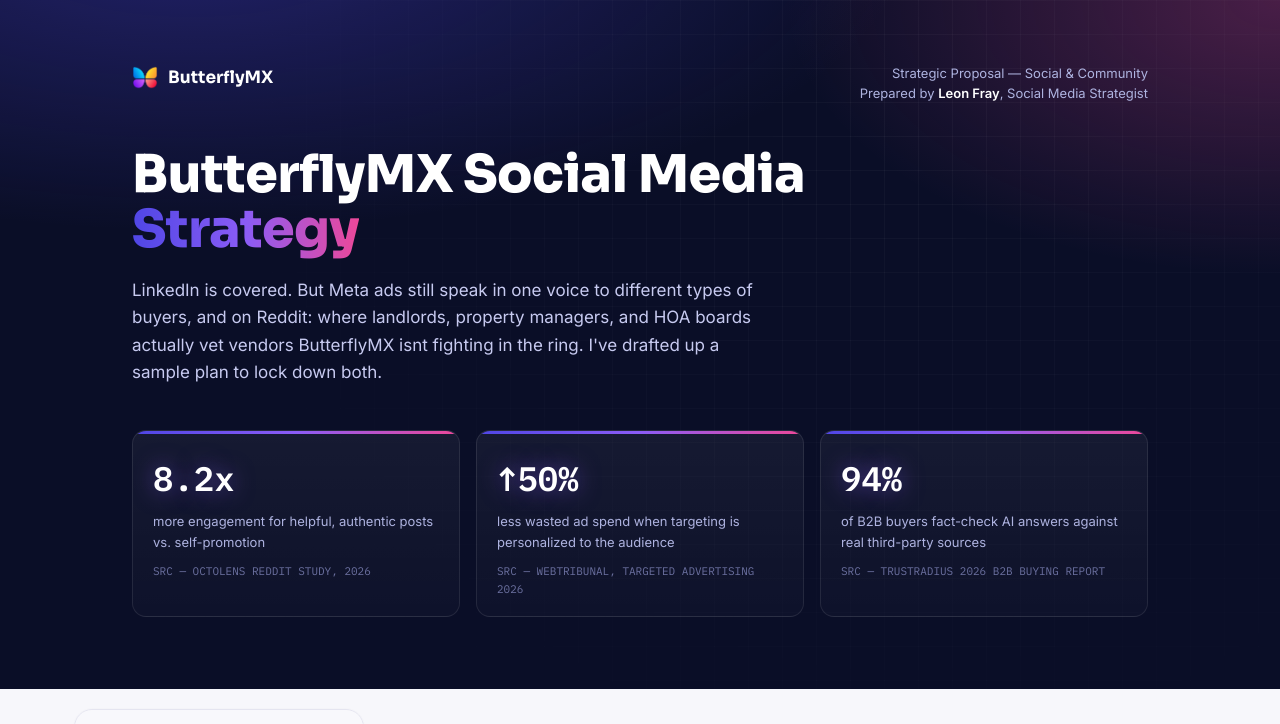
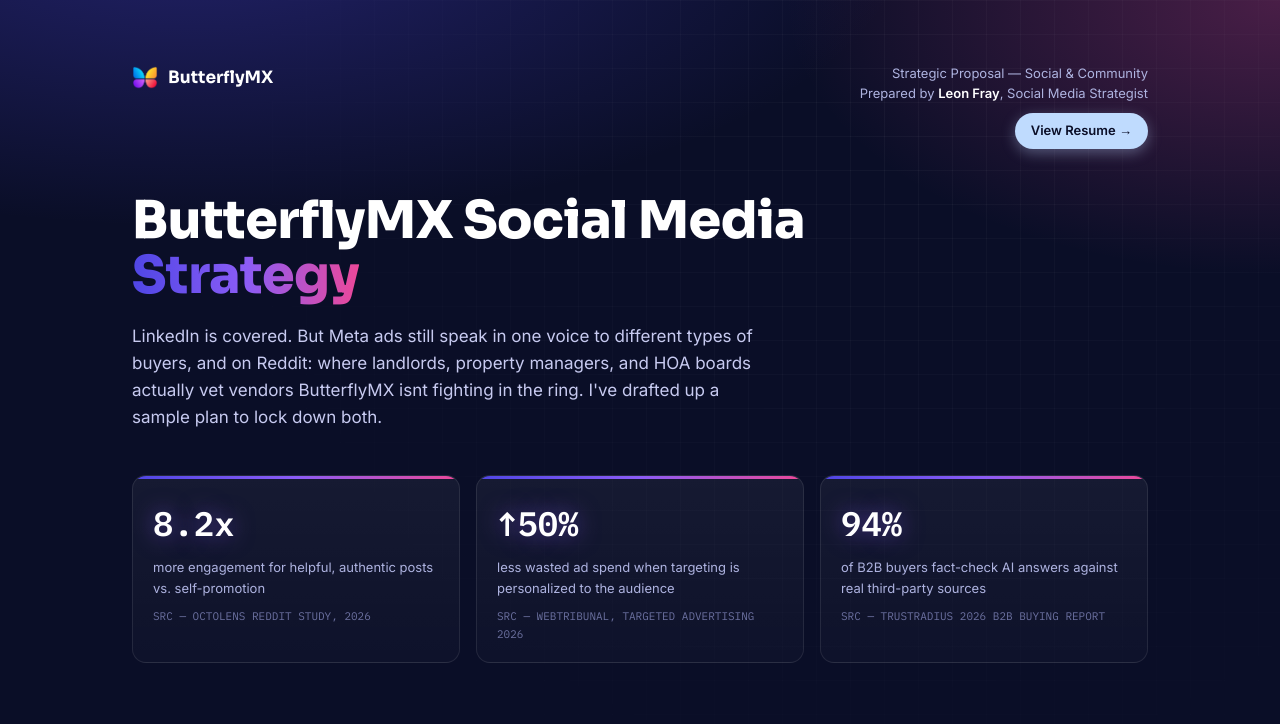
Before and after one commit to Leon-Fray/butterflyMX, a plain HTML site: page index.html in a window 1280 px wide. Shown: the top 724 px of the page. Drawn offline with Linux system fonts and the light colour scheme.

Commit message:
Add resume button to index.html
Added a resume button with hover effects and adjusted layout.

```diff
--- a/index.html
+++ b/index.html
@@ -162,6 +162,25 @@
   .brandmark span{ font-family:'Sora',sans-serif; font-weight:700; font-size:17px; color:#fff; }
   .prepared-by{ text-align:right; font-size:13px; color:#AEB3E0; line-height:1.5; }
   .prepared-by b{ color:#fff; font-weight:600; }
+  .resume-btn{
+    display:inline-flex; align-items:center; gap:6px;
+    margin-top:10px;
+    background:#BFDBFE;
+    color:#0A0E27;
+    font-family:'Inter', sans-serif;
+    font-weight:600;
+    font-size:13px;
+    padding:8px 16px;
+    border-radius:999px;
+    text-decoration:none;
+    box-shadow:0 4px 14px rgba(191,219,254,0.35);
+    transition:transform .15s ease, box-shadow .15s ease, background .15s ease;
+  }
+  .resume-btn:hover{
+    background:#93C5FD;
+    transform:translateY(-1px);
+    box-shadow:0 6px 18px rgba(191,219,254,0.5);
+  }
 
   .hero h1{
     position:relative; z-index:1;
@@ -1291,7 +1310,8 @@
       </div>
       <div class="prepared-by">
         Strategic Proposal — Social &amp; Community<br>
-        Prepared by <b>Leon Fray</b>, Social Media Strategist
+        Prepared by <b>Leon Fray</b>, Social Media Strategist<br>
+        <a class="resume-btn" href="https://docs.google.com/document/d/19hDCX0D7ewUsrrI486KJmBV1gl4t_EspdzzQsuUMnLY/edit?usp=sharing" target="_blank" rel="noopener">View Resume →</a>
       </div>
     </div>
 
```
